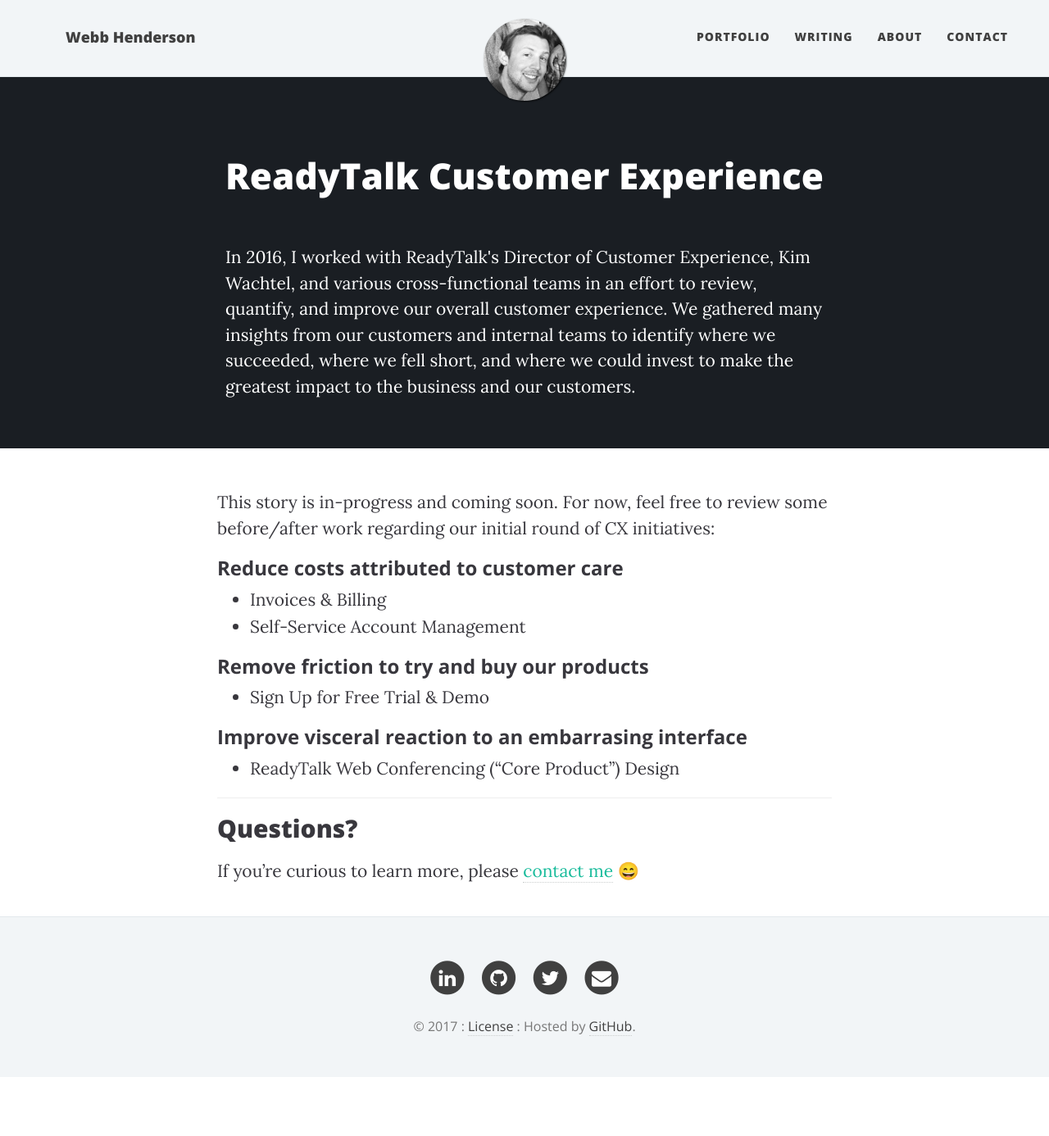
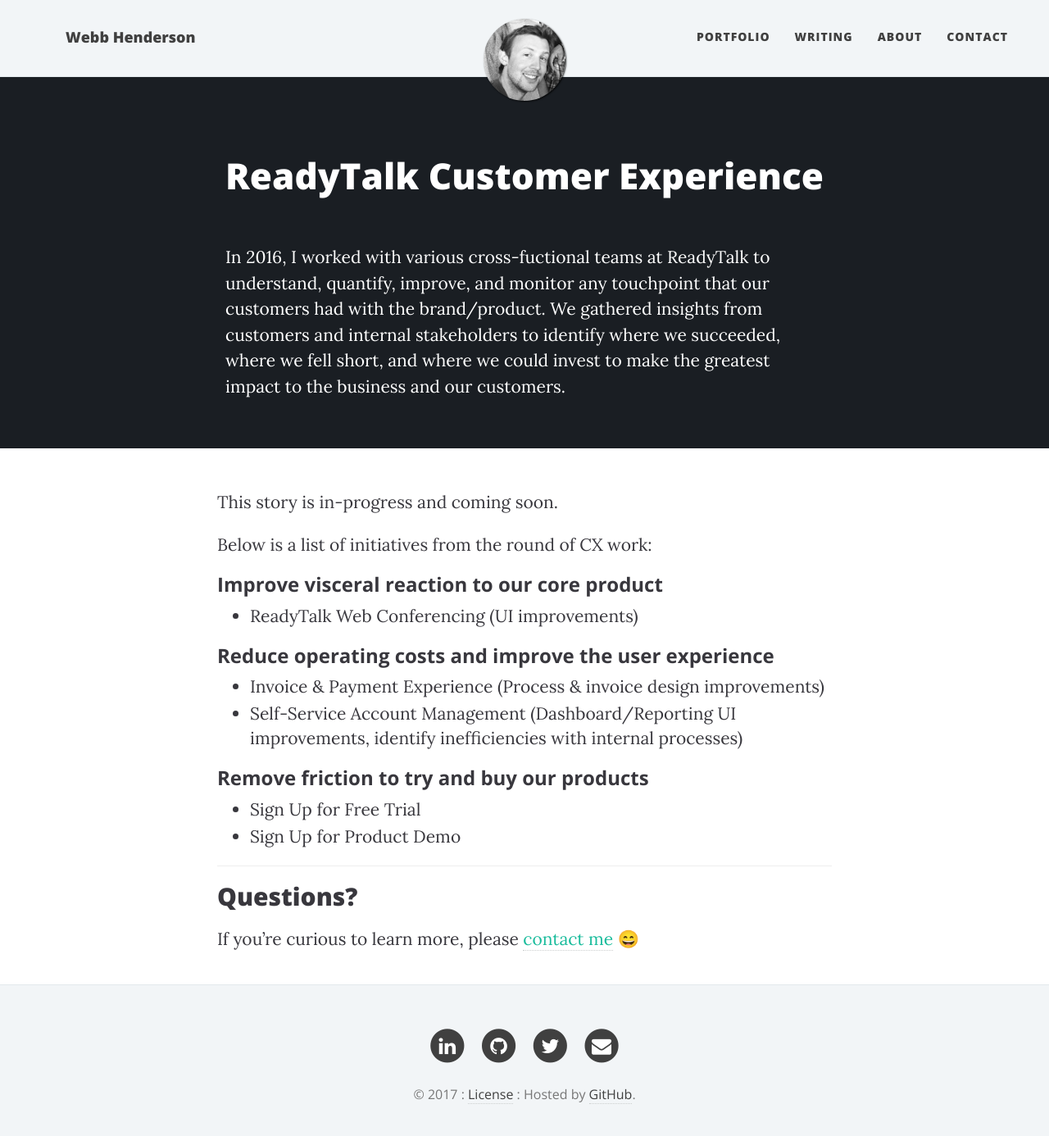
Before and after one commit to emerywebster/emerywebster.github.io, a Jekyll site: the page built from work/readytalk.md, in a window 1280 px wide and 1397 px high. Shown: the top 1386 px of the window at 82% size. Built offline with Jekyll 4.4.1, drawn with Linux system fonts in a browser that asks for light colours; nearby versions of some CDN libraries; emoji names are drawn with the system emoji font.

Commit message:
rt minor tweaks - need to revisit

```diff
--- a/work/readytalk.md
+++ b/work/readytalk.md
@@ -2,23 +2,25 @@
 layout: portfolio-item
 title: ReadyTalk Customer Experience
 permalink: work/readytalk
-intro: In 2016, I worked with ReadyTalk's Director of Customer Experience, Kim Wachtel, and various cross-functional teams in an effort to review, quantify, and improve our overall customer experience. We gathered many insights from our customers and internal teams to identify where we succeeded, where we fell short, and where we could invest to make the greatest impact to the business and our customers.
+intro: In 2016, I worked with various cross-fuctional teams at ReadyTalk to understand, quantify, improve, and monitor any touchpoint that our customers had with the brand/product. We gathered insights from customers and internal stakeholders to identify where we succeeded, where we fell short, and where we could invest to make the greatest impact to the business and our customers.
 ---
-This story is in-progress and coming soon. For now, feel free to review some before/after work regarding our initial round of CX initiatives:
+This story is in-progress and coming soon.
 
-### Reduce costs attributed to customer care
+Below is a list of initiatives from the round of CX work:
 
-- Invoices & Billing
-- Self-Service Account Management
+### Improve visceral reaction to our core product
+
+- ReadyTalk Web Conferencing (UI improvements)
+
+### Reduce operating costs and improve the user experience
+
+- Invoice & Payment Experience (Process & invoice design improvements)
+- Self-Service Account Management (Dashboard/Reporting UI improvements, identify inefficiencies with internal processes)
 
 ### Remove friction to try and buy our products
 
-- Sign Up for Free Trial & Demo
-
-### Improve visceral reaction to an embarrasing interface
-
-- ReadyTalk Web Conferencing ("Core Product") Design
-
+- Sign Up for Free Trial
+- Sign Up for Product Demo
 
 ---
 
```
